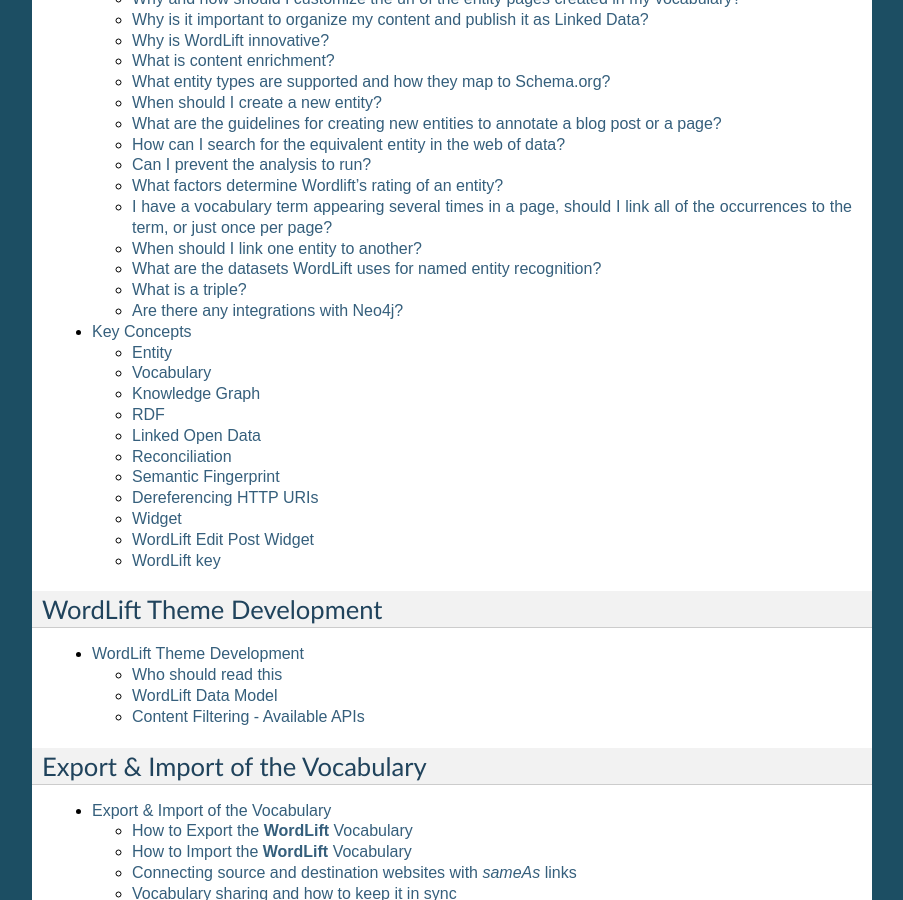
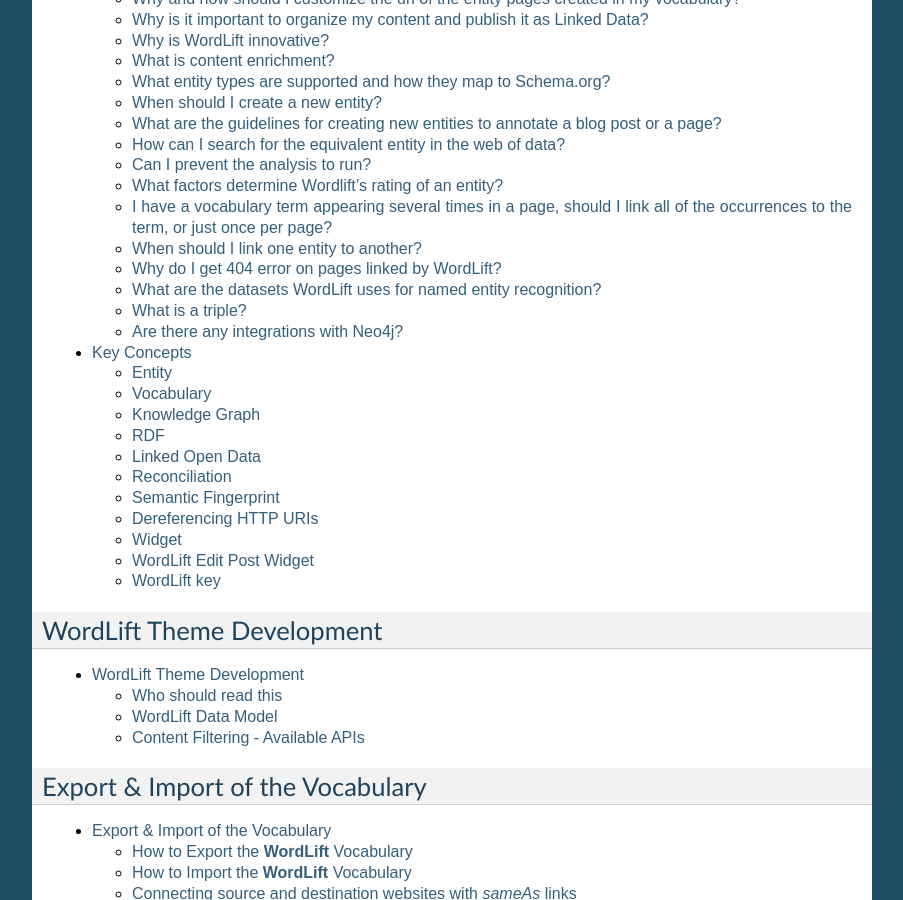
Before and after one commit to insideout10/wordlift-docs, a Sphinx documentation site: the page built from docs/index.rst, in a window 1280 px wide and 900 px high, scrolled down 1211 px. Shown: the whole window, without its empty margins (198-1101 px from the left). Built offline with Sphinx 7.4.7, drawn with Linux system fonts in a browser that asks for light colours; some of the changed lines change nothing that is shown.

Commit message:
updating FAQ with the 404 error and its solution

```diff
--- a/docs/faq.rst
+++ b/docs/faq.rst
@@ -196,6 +196,15 @@
 
 By running the analysis on the property description text of an entity you can *link* it to other entities. WordLift will store these relationships between one entity and other entities in the `graph <key-concepts.html#knowledge-graph>`_ using the Dublin Core property ``dct:related``. This information will be used to suggest new connections between the contents of your site. Creating links among relevant entities will create more structure for your content, even though it is not mandatory to do so. You should always link entities that can help other users discover relevant contents (i.e. the entity *[Berners-Lee]* shall be linked to entity *[Web]* as the two concepts are strictly related.)
 
+Why do I get 404 error on pages linked by WordLift?
+_____________
+
+WordPress is a powerful CMS. Nevertheless, in some cases, posts or pages newly created might return a *scary* **404 Error**. Pages created with WordLift are not an exception and you might end up in a situation where WordLift is creating links to pages that *apparently* do not exist. Don't worry this is a well-known WordPress issue and it can be easily fixed. Head into the dashbord of your website, click *Settings* » *Permalinks* and than press the *Save Changes* button. WordPress will re-generate all permalinks and the error will be fixed.
+
+.. image:: /images/wordlift-updatepermalinks.png
+
+Read `this article <http://www.wpbeginner.com/wp-tutorials/how-to-fix-wordpress-posts-returning-404-error/>`_ to learn more about this issue.
+
 What are the datasets WordLift uses for named entity recognition?
 _____________
 
```
Also changed, not shown: docs/images/wordlift-updatepermalinks.png (added).
